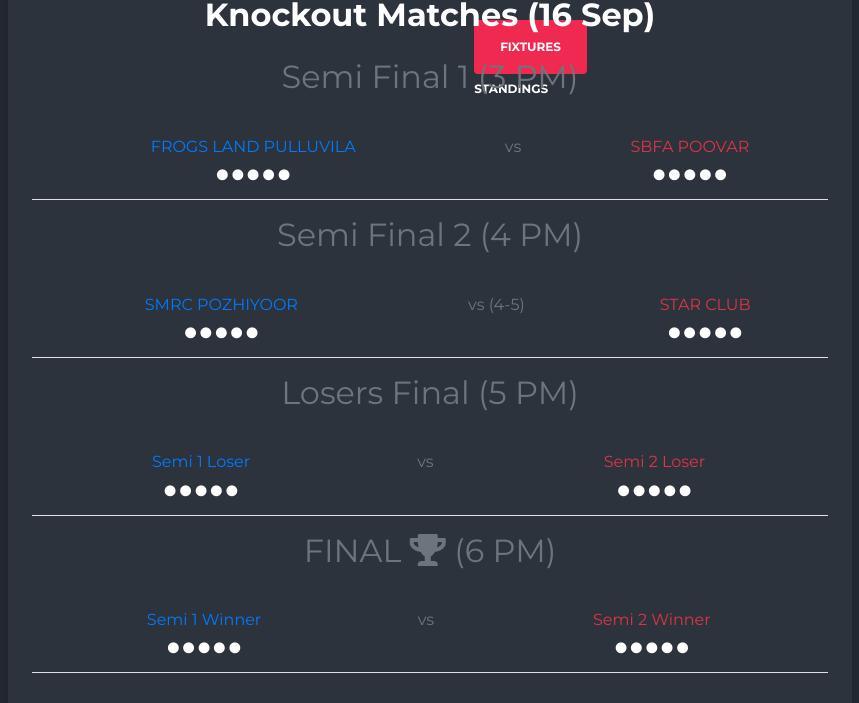
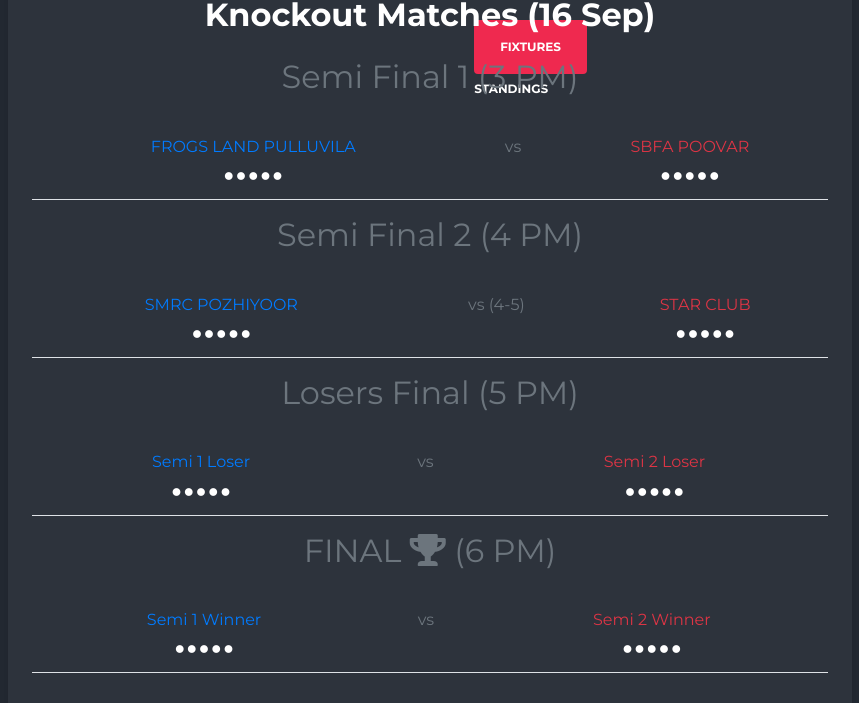
Before and after one commit to pamal10/Nova-Cup, a plain HTML site: page index.html in a window 1280 px wide. Shown: the part 828-1531 px from the top of the page, without its empty margins (210-1069 px from the left). Drawn offline with nearby package versions, Linux system fonts and the light colour scheme; files whose address does not match are found by name.

Commit message:
Update index.html

```diff
--- a/index.html
+++ b/index.html
@@ -144,11 +144,11 @@
                           <td class="text-center" style="font-weight: 500;">
                             <span style="color: #007bff;">FROGS LAND PULLUVILA</span>
                             <div class="penalty-icons">
-                          <i class="fa fa-circle" style="color: white;font-size: 0.7rem;"></i>
-                          <i class="fa fa-circle" style="color: white;font-size: 0.7rem;"></i>
-                          <i class="fa fa-circle" style="color: white;font-size: 0.7rem;"></i>
-                          <i class="fa fa-circle" style="color: white;font-size: 0.7rem;"></i>
-                          <i class="fa fa-circle" style="color: white;font-size: 0.7rem;"></i>
+                          <i class="fa fa-circle" style="color: white;font-size: 0.5rem;"></i>
+                          <i class="fa fa-circle" style="color: white;font-size: 0.5rem;"></i>
+                          <i class="fa fa-circle" style="color: white;font-size: 0.5rem;"></i>
+                          <i class="fa fa-circle" style="color: white;font-size: 0.5rem;"></i>
+                          <i class="fa fa-circle" style="color: white;font-size: 0.5rem;"></i>
 
                       </div>
                           </td>
@@ -169,11 +169,11 @@
                           <td class="text-center" style="font-weight: 500;">
                                <span style="color: #dc3545;">SBFA POOVAR</span>
                              <div class="penalty-icons">
-                          <i class="fa fa-circle" style="color: white;font-size: 0.7rem;"></i>
-                          <i class="fa fa-circle" style="color: white;font-size: 0.7rem;"></i>
-                          <i class="fa fa-circle" style="color: white;font-size: 0.7rem;"></i>
-                          <i class="fa fa-circle" style="color: white;font-size: 0.7rem;"></i>
-                          <i class="fa fa-circle" style="color: white;font-size: 0.7rem;"></i>
+                          <i class="fa fa-circle" style="color: white;font-size: 0.5rem;"></i>
+                          <i class="fa fa-circle" style="color: white;font-size: 0.5rem;"></i>
+                          <i class="fa fa-circle" style="color: white;font-size: 0.5rem;"></i>
+                          <i class="fa fa-circle" style="color: white;font-size: 0.5rem;"></i>
+                          <i class="fa fa-circle" style="color: white;font-size: 0.5rem;"></i>
 
                       </div>
                           </td>
@@ -198,11 +198,11 @@
                         <td class="text-center" style="font-weight: 500;">
                           <span style="color: #007bff;">SMRC POZHIYOOR</span>
                            <div class="penalty-icons">
-                          <i class="fa fa-circle" style="color: white;font-size: 0.7rem;"></i>
-                          <i class="fa fa-circle" style="color: white;font-size: 0.7rem;"></i>
-                          <i class="fa fa-circle" style="color: white;font-size: 0.7rem;"></i>
-                          <i class="fa fa-circle" style="color: white;font-size: 0.7rem;"></i>
-                          <i class="fa fa-circle" style="color: white;font-size: 0.7rem;"></i>
+                          <i class="fa fa-circle" style="color: white;font-size: 0.5rem;"></i>
+                          <i class="fa fa-circle" style="color: white;font-size: 0.5rem;"></i>
+                          <i class="fa fa-circle" style="color: white;font-size: 0.5rem;"></i>
+                          <i class="fa fa-circle" style="color: white;font-size: 0.5rem;"></i>
+                          <i class="fa fa-circle" style="color: white;font-size: 0.5rem;"></i>
 
                       </div>
                         </td>
@@ -222,11 +222,11 @@
                         <td class="text-center" style="font-weight: 500;">
                              <span style="color: #dc3545;">STAR CLUB</span>
                            <div class="penalty-icons">
-                          <i class="fa fa-circle" style="color: white;font-size: 0.7rem;"></i>
-                          <i class="fa fa-circle" style="color: white;font-size: 0.7rem;"></i>
-                          <i class="fa fa-circle" style="color: white;font-size: 0.7rem;"></i>
-                          <i class="fa fa-circle" style="color: white;font-size: 0.7rem;"></i>
-                          <i class="fa fa-circle" style="color: white;font-size: 0.7rem;"></i>
+                          <i class="fa fa-circle" style="color: white;font-size: 0.5rem;"></i>
+                          <i class="fa fa-circle" style="color: white;font-size: 0.5rem;"></i>
+                          <i class="fa fa-circle" style="color: white;font-size: 0.5rem;"></i>
+                          <i class="fa fa-circle" style="color: white;font-size: 0.5rem;"></i>
+                          <i class="fa fa-circle" style="color: white;font-size: 0.5rem;"></i>
 
                       </div>
                     </tr>
@@ -251,11 +251,11 @@
                       <td class="text-center" style="font-weight: 500;">
                         <span style="color: #007bff;">Semi 1 Loser</span>
                           <div class="penalty-icons">
-                          <i class="fa fa-circle" style="color: white;font-size: 0.7rem;"></i>
-                          <i class="fa fa-circle" style="color: white;font-size: 0.7rem;"></i>
-                          <i class="fa fa-circle" style="color: white;font-size: 0.7rem;"></i>
-                          <i class="fa fa-circle" style="color: white;font-size: 0.7rem;"></i>
-                          <i class="fa fa-circle" style="color: white;font-size: 0.7rem;"></i>
+                          <i class="fa fa-circle" style="color: white;font-size: 0.5rem;"></i>
+                          <i class="fa fa-circle" style="color: white;font-size: 0.5rem;"></i>
+                          <i class="fa fa-circle" style="color: white;font-size: 0.5rem;"></i>
+                          <i class="fa fa-circle" style="color: white;font-size: 0.5rem;"></i>
+                          <i class="fa fa-circle" style="color: white;font-size: 0.5rem;"></i>
 
                       </div>
                       </td>
@@ -276,11 +276,11 @@
                       <td class="text-center" style="font-weight: 500;">
                            <span style="color: #dc3545;">Semi 2 Loser</span>
                           <div class="penalty-icons">
-                          <i class="fa fa-circle" style="color: white;font-size: 0.7rem;"></i>
-                          <i class="fa fa-circle" style="color: white;font-size: 0.7rem;"></i>
-                          <i class="fa fa-circle" style="color: white;font-size: 0.7rem;"></i>
-                          <i class="fa fa-circle" style="color: white;font-size: 0.7rem;"></i>
-                          <i class="fa fa-circle" style="color: white;font-size: 0.7rem;"></i>
+                          <i class="fa fa-circle" style="color: white;font-size: 0.5rem;"></i>
+                          <i class="fa fa-circle" style="color: white;font-size: 0.5rem;"></i>
+                          <i class="fa fa-circle" style="color: white;font-size: 0.5rem;"></i>
+                          <i class="fa fa-circle" style="color: white;font-size: 0.5rem;"></i>
+                          <i class="fa fa-circle" style="color: white;font-size: 0.5rem;"></i>
 
                       </div>
                       </td>
@@ -308,11 +308,11 @@
                     <td class="text-center" style="font-weight: 500;">
                       <span style="color: #007bff;">Semi 1 Winner</span>
                        <div class="penalty-icons">
-                          <i class="fa fa-circle" style="color: white;font-size: 0.7rem;"></i>
-                          <i class="fa fa-circle" style="color: white;font-size: 0.7rem;"></i>
-                          <i class="fa fa-circle" style="color: white;font-size: 0.7rem;"></i>
-                          <i class="fa fa-circle" style="color: white;font-size: 0.7rem;"></i>
-                          <i class="fa fa-circle" style="color: white;font-size: 0.7rem;"></i>
+                          <i class="fa fa-circle" style="color: white;font-size: 0.5rem;"></i>
+                          <i class="fa fa-circle" style="color: white;font-size: 0.5rem;"></i>
+                          <i class="fa fa-circle" style="color: white;font-size: 0.5rem;"></i>
+                          <i class="fa fa-circle" style="color: white;font-size: 0.5rem;"></i>
+                          <i class="fa fa-circle" style="color: white;font-size: 0.5rem;"></i>
 
                       </div>
                     </td>
@@ -334,11 +334,11 @@
                          <span style="color: #dc3545;">Semi 2 Winner</span>
                        <div class="penalty-icons">
 
-                          <i class="fa fa-circle" style="color: white;font-size: 0.7rem;"></i>
-                          <i class="fa fa-circle" style="color: white;font-size: 0.7rem;"></i>
-                          <i class="fa fa-circle" style="color: white;font-size: 0.7rem;"></i>
-                          <i class="fa fa-circle" style="color: white;font-size: 0.7rem;"></i>
-                          <i class="fa fa-circle" style="color: white;font-size: 0.7rem;"></i>
+                          <i class="fa fa-circle" style="color: white;font-size: 0.5rem;"></i>
+                          <i class="fa fa-circle" style="color: white;font-size: 0.5rem;"></i>
+                          <i class="fa fa-circle" style="color: white;font-size: 0.5rem;"></i>
+                          <i class="fa fa-circle" style="color: white;font-size: 0.5rem;"></i>
+                          <i class="fa fa-circle" style="color: white;font-size: 0.5rem;"></i>
                       </div>
                     </td>
                 </tr>
```
